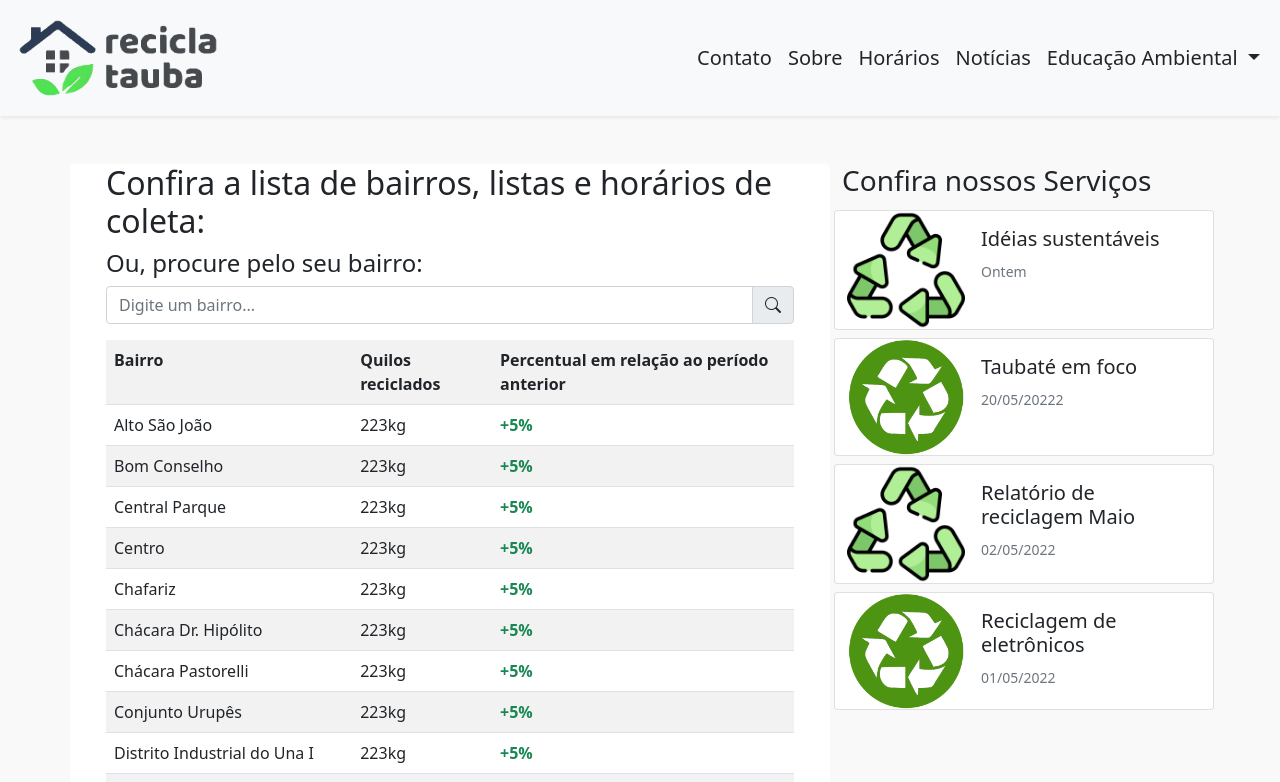
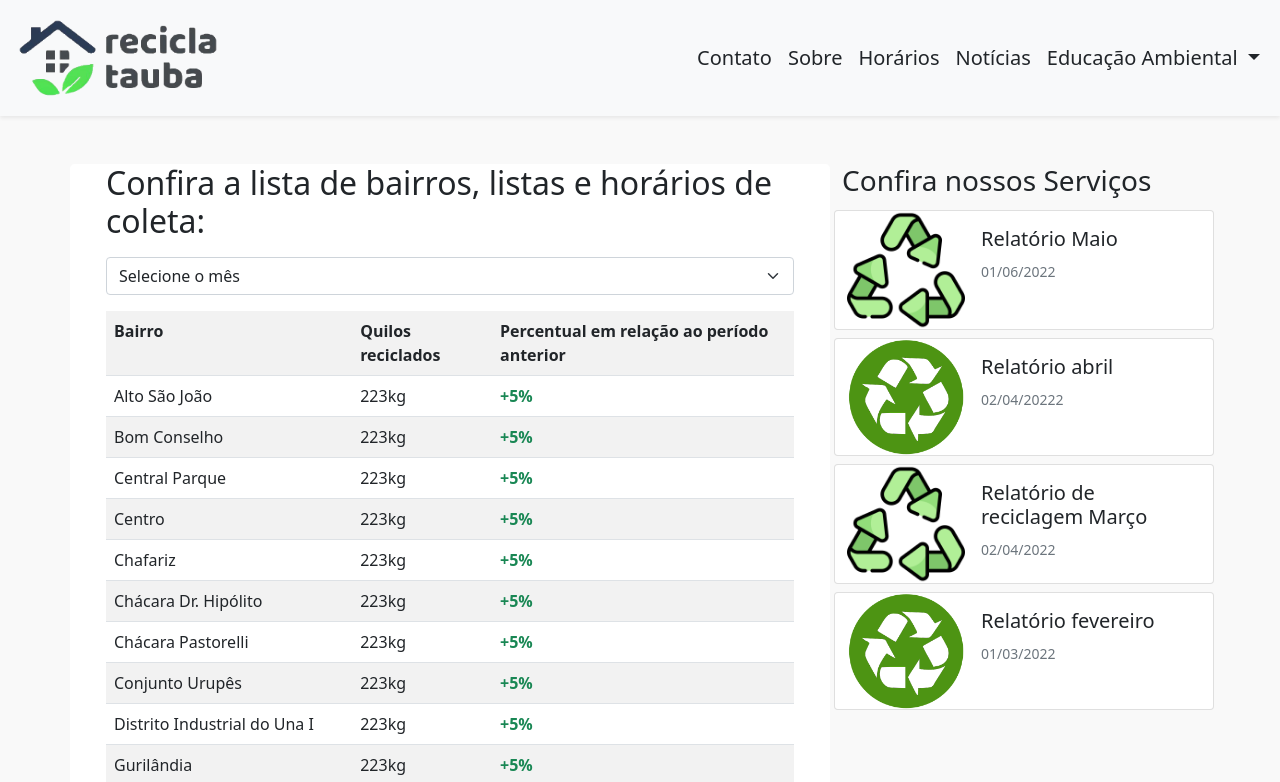
Before and after one commit to WladimirOSZ/prototipoReciclaTauba, a plain HTML site: page dados.html in a window 1280 px wide. Shown: the top 782 px of the page. Drawn offline with nearby package versions, Linux system fonts and the light colour scheme.

Commit message:
relatório de reciclagem completo

```diff
--- a/dados.html
+++ b/dados.html
@@ -49,11 +49,12 @@
                 <!--Section-->
                 <div class="container">
                     <h2>Confira a lista de bairros, listas e horários de coleta:</h2>
-                    <h4>Ou, procure pelo seu bairro: </h4>
-                    <div class="input-group mb-3">
-                        <input type="text" class="form-control" placeholder="Digite um bairro...">
-                        <span class="input-group-text" style="cursor: pointer;"><i class="bi bi-search"></i></span>
-                    </div>
+                    <select class="form-select my-3" aria-label="Default select example">
+                        <option selected>Selecione o mês </option>
+                        <option value="1">Maio /2022</option>
+                        <option value="2">Abril /2022</option>
+                        <option value="3">Março /2022</option>
+                      </select>
                     <table class="table table-striped">
                         <tr>
                             <th>Bairro</th>
@@ -856,8 +857,8 @@
                             </div>
                             <div class="col-md-8">
                                 <div class="card-body">
-                                    <h5 class="card-title">Idéias sustentáveis</h5>
-                                    <p class="card-text"><small class="text-muted">Ontem</small></p>
+                                    <h5 class="card-title">Relatório Maio</h5>
+                                    <p class="card-text"><small class="text-muted">01/06/2022</small></p>
                                 </div>
                             </div>
                         </div>
@@ -870,8 +871,8 @@
                             </div>
                             <div class="col-md-8">
                                 <div class="card-body">
-                                    <h5 class="card-title">Taubaté em foco</h5>
-                                    <p class="card-text"><small class="text-muted">20/05/20222</small></p>
+                                    <h5 class="card-title">Relatório abril</h5>
+                                    <p class="card-text"><small class="text-muted">02/04/20222</small></p>
                                 </div>
                             </div>
                         </div>
@@ -887,8 +888,8 @@
                             </div>
                             <div class="col-md-8">
                                 <div class="card-body">
-                                    <h5 class="card-title">Relatório de reciclagem Maio</h5>
-                                    <p class="card-text"><small class="text-muted">02/05/2022</small></p>
+                                    <h5 class="card-title">Relatório de reciclagem Março</h5>
+                                    <p class="card-text"><small class="text-muted">02/04/2022</small></p>
                                 </div>
                             </div>
                         </div>
@@ -900,8 +901,8 @@
                             </div>
                             <div class="col-md-8">
                                 <div class="card-body">
-                                    <h5 class="card-title">Reciclagem de eletrônicos</h5>
-                                    <p class="card-text"><small class="text-muted">01/05/2022</small></p>
+                                    <h5 class="card-title">Relatório fevereiro</h5>
+                                    <p class="card-text"><small class="text-muted">01/03/2022</small></p>
                                 </div>
                             </div>
                         </div>
```
